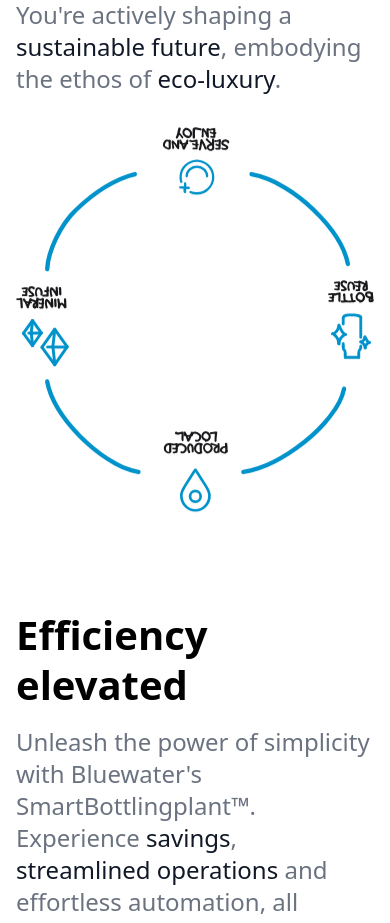
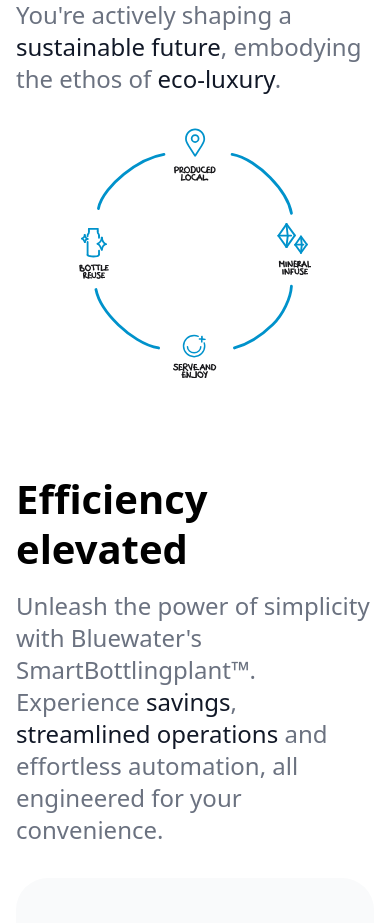
Before and after one commit to jensjohnston/smartbottling, a Next.js app: page / in a window 390 px wide. Shown: the part 2424-3347 px from the top of the page. Built offline with nearby package versions, Linux system fonts and the light colour scheme; a web font is replaced by a local one.

Commit message:
fix rotation bug on mobile

```diff
--- a/src/components/SustainabilityDetails.jsx
+++ b/src/components/SustainabilityDetails.jsx
@@ -13,7 +13,7 @@ import { Recycle } from '@/components/Recycle'
 
 export function SustainabilityDetails() {
   const { scrollYProgress } = useScroll();
-  const rotate = useTransform(scrollYProgress, [0, 1], [0, 900]);
+  const rotate = useTransform(scrollYProgress, [0, 1], [0, 360]);
 
   return (
     <section className="py-20 lg:pb-96 pt-0 lg:pt-20">
@@ -24,9 +24,9 @@ export function SustainabilityDetails() {
                     <p className="text-left text-2xl max-w-2xl mt-4 font-medium text-gray-500 lg:text-center z-20 relative">Stand at the vanguard of the <span className="text-gray-900">green revolution</span>. With SmartBottlingplant™, you&apos;re not just reducing plastic waste. You&apos;re actively shaping a <span className="text-gray-900">sustainable future</span>, embodying the ethos of <span className="text-gray-900">eco-luxury</span>.</p>
                 </div>
                 <div className="max-w-screen-md pt-8 lg:pt-20 relative">
-                    <div className="flex px-4 max-w-screen-md mx-auto">
+                    <div className="flex px-4 max-w-screen-md mx-auto justify-center">
                       <motion.div
-                        className="h-auto w-full max-w-screen-md overflow-hidden"
+                        className="h-auto lg:w-full max-w-screen-md overflow-hidden w-13/20"
                         style={{ rotate }}
                         transition={{ duration: 0.5 }}
                       >
```
